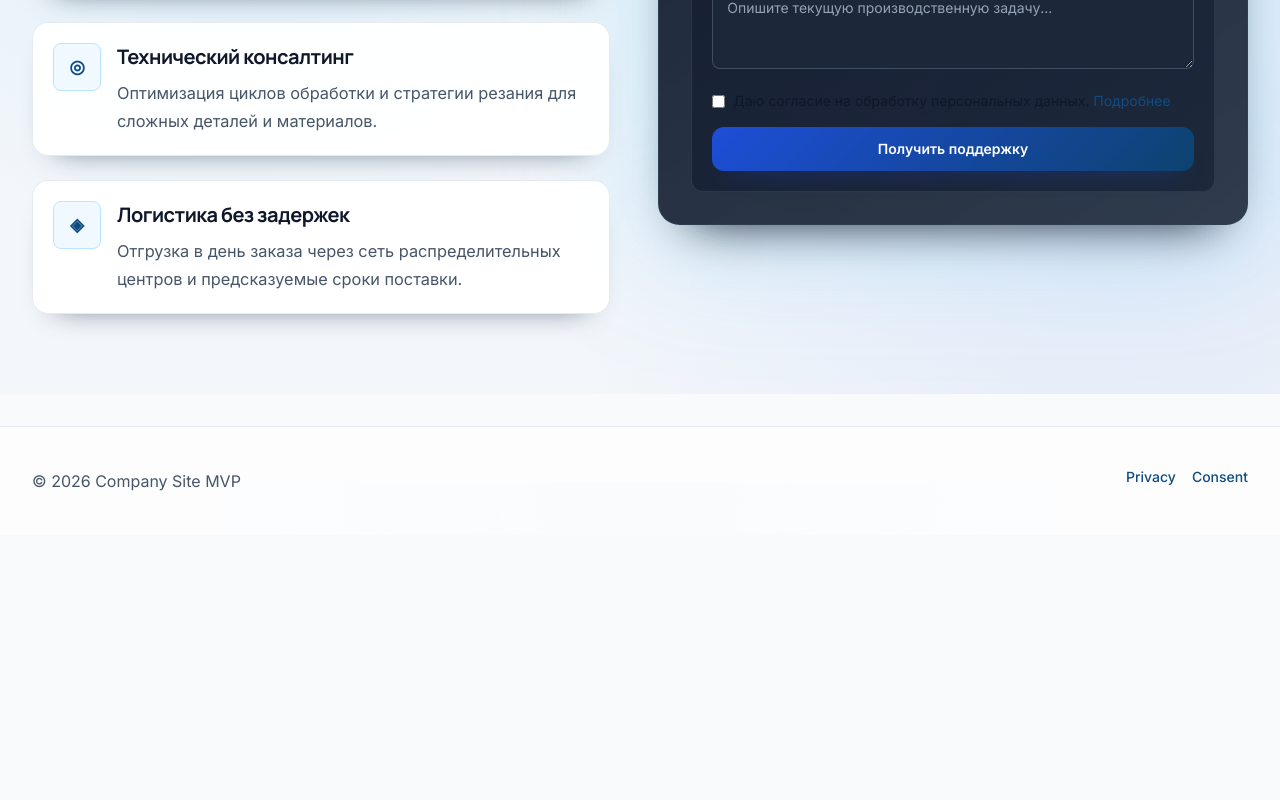
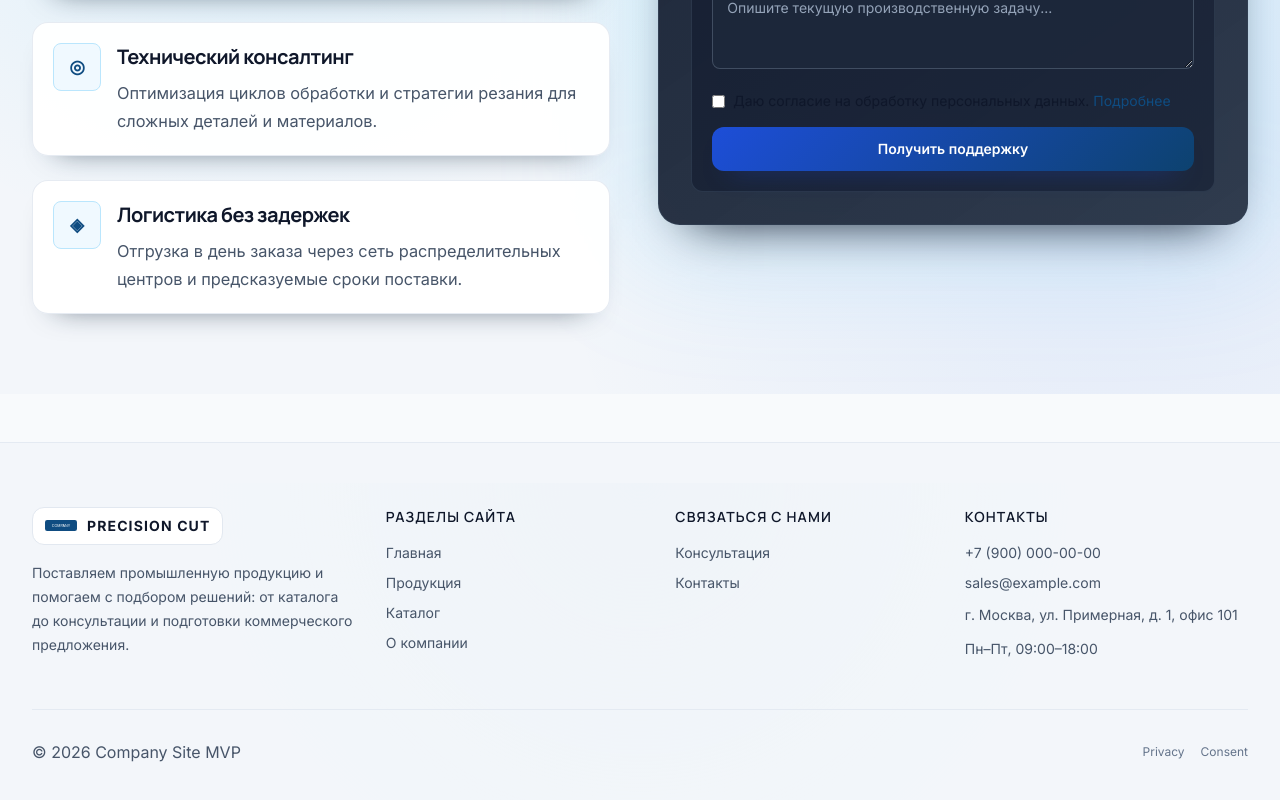
Before and after one commit to Vitac86/website, a Next.js app: page / in a window 1280 px wide. Shown: the part 1917-2717 px from the top of the page. Before the commit the page ends 2452 px from the top, so only its background shows below. Built offline with nearby package versions, Linux system fonts and the light colour scheme.

Commit message:
Redesign footer using existing site structure

```diff
--- a/src/components/layout/Footer.tsx
+++ b/src/components/layout/Footer.tsx
@@ -1,19 +1,99 @@
+import Image from 'next/image';
 import Link from 'next/link';
 
 import { Container } from '@/components/layout/Container';
 
+const mainLinks = [
+  { href: '/', label: 'Главная' },
+  { href: '/produkciya', label: 'Продукция' },
+  { href: '/katalog', label: 'Каталог' },
+  { href: '/o-kompanii', label: 'О компании' }
+];
+
+const supportLinks = [
+  { href: '/konsultaciya', label: 'Консультация' },
+  { href: '/kontakty', label: 'Контакты' }
+];
+
+const legalLinks = [
+  { href: '/privacy', label: 'Privacy' },
+  { href: '/consent', label: 'Consent' }
+];
+
 export function Footer(): JSX.Element {
   return (
-    <footer className="mt-8 border-t border-slate-200/80 bg-white/70 py-10 text-sm text-slate-600">
-      <Container className="flex flex-col gap-2 sm:flex-row sm:justify-between">
-        <p>© {new Date().getFullYear()} Company Site MVP</p>
-        <div className="flex gap-4">
-          <Link href="/privacy" className="btn-link">
-            Privacy
-          </Link>
-          <Link href="/consent" className="btn-link">
-            Consent
-          </Link>
+    <footer className="mt-12 border-t border-slate-200/80 bg-slate-100/70 py-14 text-sm text-slate-600 sm:py-16">
+      <Container>
+        <div className="grid gap-10 border-b border-slate-200/80 pb-10 sm:grid-cols-2 lg:grid-cols-[minmax(0,1.25fr)_minmax(0,1fr)_minmax(0,1fr)_minmax(0,1.1fr)] lg:gap-8 lg:pb-12">
+          <div className="space-y-4 sm:col-span-2 lg:col-span-1">
+            <Link
+              href="/"
+              aria-label="Перейти на главную страницу"
+              className="inline-flex items-center gap-2.5 rounded-xl border border-slate-200 bg-white px-3 py-2 shadow-[0_10px_26px_-20px_rgba(15,36,57,0.85)]"
+            >
+              <Image src="/images/logo.svg" alt="Логотип Precision Cut" width={32} height={32} />
+              <span className="text-sm font-bold uppercase tracking-[0.08em] text-slate-900">Precision Cut</span>
+            </Link>
+            <p className="max-w-sm text-sm leading-6 text-slate-600">
+              Поставляем промышленную продукцию и помогаем с подбором решений: от каталога до консультации и подготовки
+              коммерческого предложения.
+            </p>
+          </div>
+
+          <div>
+            <h3 className="text-sm font-semibold uppercase tracking-[0.08em] text-slate-900">Разделы сайта</h3>
+            <ul className="mt-4 space-y-2.5">
+              {mainLinks.map((link) => (
+                <li key={link.href}>
+                  <Link href={link.href} className="text-sm text-slate-600 transition-colors hover:text-brand">
+                    {link.label}
+                  </Link>
+                </li>
+              ))}
+            </ul>
+          </div>
+
+          <div>
+            <h3 className="text-sm font-semibold uppercase tracking-[0.08em] text-slate-900">Связаться с нами</h3>
+            <ul className="mt-4 space-y-2.5">
+              {supportLinks.map((link) => (
+                <li key={link.href}>
+                  <Link href={link.href} className="text-sm text-slate-600 transition-colors hover:text-brand">
+                    {link.label}
+                  </Link>
+                </li>
+              ))}
+            </ul>
+          </div>
+
+          <div>
+            <h3 className="text-sm font-semibold uppercase tracking-[0.08em] text-slate-900">Контакты</h3>
+            <ul className="mt-4 space-y-2.5 text-sm text-slate-600">
+              <li>
+                <a href="tel:+79000000000" className="transition-colors hover:text-brand">
+                  +7 (900) 000-00-00
+                </a>
+              </li>
+              <li>
+                <a href="mailto:sales@example.com" className="transition-colors hover:text-brand">
+                  sales@example.com
+                </a>
+              </li>
+              <li className="leading-6">г. Москва, ул. Примерная, д. 1, офис 101</li>
+              <li className="leading-6">Пн–Пт, 09:00–18:00</li>
+            </ul>
+          </div>
+        </div>
+
+        <div className="mt-6 flex flex-col gap-3 text-xs text-slate-500 sm:mt-7 sm:flex-row sm:items-center sm:justify-between">
+          <p>© {new Date().getFullYear()} Company Site MVP</p>
+          <div className="flex flex-wrap items-center gap-x-4 gap-y-1">
+            {legalLinks.map((link) => (
+              <Link key={link.href} href={link.href} className="transition-colors hover:text-brand">
+                {link.label}
+              </Link>
+            ))}
+          </div>
         </div>
       </Container>
     </footer>
```
